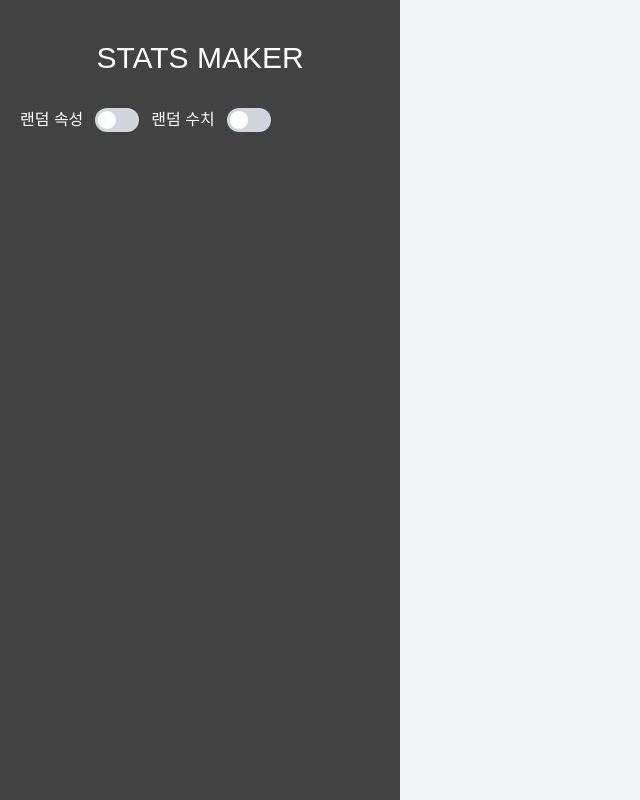
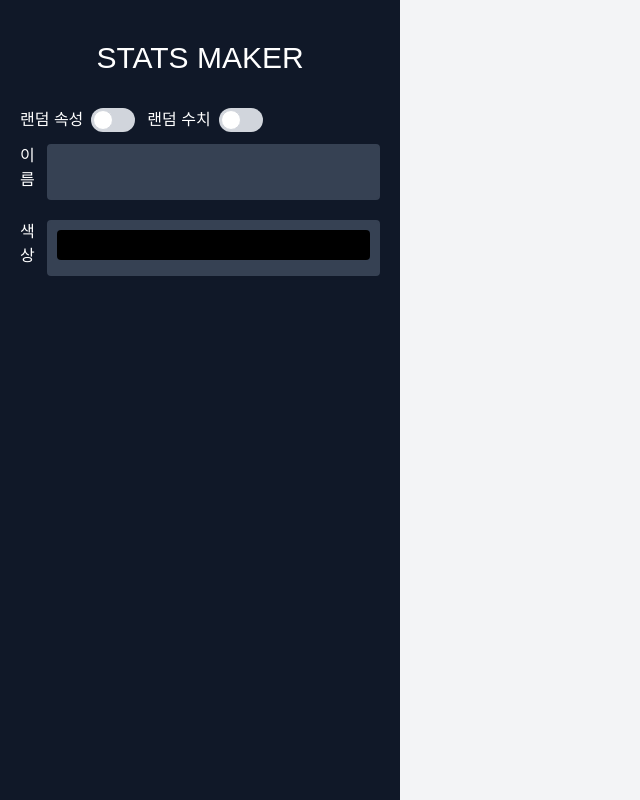
Before and after one commit to seraleedev/stats-maker, a Next.js app: page / in a window 1280 px wide. Shown: the whole page, without its empty margins (0-640 px from the left). Built offline with nearby package versions, Linux system fonts and the light colour scheme; a web font is replaced by a local one.

Commit message:
feature:  텍스트 입력 input, 컬러픽커 input 커스텀 완료

```diff
--- a/src/app/page.tsx
+++ b/src/app/page.tsx
@@ -1,14 +1,16 @@
 import { FlexBox } from "@/components/common";
+import ColorInput from "@/components/form/ColorInput";
+import Input from "@/components/form/Input";
+import InputBox from "@/components/form/InputBox";
 import Switch from "@/components/Switch";
 import { Title } from "@/components/typhography";
-import theme from "@/configs/theme";
 
 export default function Home() {
   return (
     <FlexBox justify="center">
       <div
+        className="bg-gray-900"
         style={{
-          background: theme.colors.darkGray,
           width: "100%",
           maxWidth: 400,
           height: "100vh",
@@ -27,6 +29,20 @@ export default function Home() {
             <Switch text="랜덤 속성" />
             <Switch text="랜덤 수치" />
           </FlexBox>
+
+          <form className="grid grid-cols-1 gap-2 mt-3">
+            <InputBox
+              labelName="이름"
+              labelId="name"
+              components={<Input type="text" id="name" />}
+            />
+
+            <InputBox
+              labelName="색상"
+              labelId="color"
+              components={<ColorInput />}
+            />
+          </form>
         </div>
       </div>
     </FlexBox>
--- a/src/components/Switch.tsx
+++ b/src/components/Switch.tsx
@@ -5,7 +5,7 @@ interface ISwitch {
 }
 const Switch = ({ text }: ISwitch) => {
   return (
-    <FlexBox justify="center" className="gap-x-3">
+    <FlexBox justify="center" className="gap-x-2">
       <p className="text-base text-white">{text}</p>
       <label className="inline-flex items-center cursor-pointer">
         <input type="checkbox" value="" className="sr-only peer" />
--- /dev/null
+++ b/src/components/form/ColorInput.tsx
@@ -0,0 +1,40 @@
+interface ColorInputProps {
+  id?: string;
+  value?: string;
+  onChange?: () => void;
+}
+
+const ColorInput = ({ id, value, onChange }: ColorInputProps) => {
+  return (
+    <div
+      className={`
+         cursor-pointer
+        block w-full p-2
+       rounded-sm border-2
+     focus-within:ring-blue-600 focus-within:border-blue-600 focus-visible:outline-2
+       bg-gray-700 border-gray-700
+
+      `}
+    >
+      <div
+        className={`relative w-full h-[30px]
+        rounded-sm overflow-hidden
+        `}
+      >
+        <input
+          type="color"
+          id={id}
+          value={value}
+          onChange={onChange}
+          className={`absolute
+            w-[110%] h-[60px]
+            -left-[10px] -top-[10px]
+         cursor-pointer
+       `}
+        />
+      </div>
+    </div>
+  );
+};
+
+export default ColorInput;
--- /dev/null
+++ b/src/components/form/Input.tsx
@@ -0,0 +1,27 @@
+interface InputProps {
+  type: string;
+  id?: string;
+  value?: string;
+  placeholder?: string;
+  onChange?: () => void;
+}
+
+const Input = ({ type, id, value, placeholder, onChange }: InputProps) => {
+  return (
+    <input
+      autoComplete="off"
+      type={type}
+      id={id}
+      className={`border-2 block w-full p-2 text-md rounded-sm
+        focus:ring-blue-600 focus:border-blue-600
+        focus-visible:outline-2
+          bg-gray-700 border-gray-700
+         text-white placeholder-gray-400 font-light`}
+      value={value}
+      placeholder={placeholder}
+      onChange={onChange}
+    />
+  );
+};
+
+export default Input;
--- /dev/null
+++ b/src/components/form/InputBox.tsx
@@ -0,0 +1,21 @@
+import { ReactNode } from "react";
+import { FlexBox } from "../common";
+
+interface InputBoxProps {
+  labelName: string;
+  labelId: string;
+  components?: ReactNode;
+}
+
+const InputBox = ({ labelName, labelId, components }: InputBoxProps) => {
+  return (
+    <FlexBox direction="col" align="start" className="mb-3">
+      <label className="text-white font-medium mb-2" htmlFor={labelId}>
+        {labelName}
+      </label>
+      {components}
+    </FlexBox>
+  );
+};
+
+export default InputBox;
```
